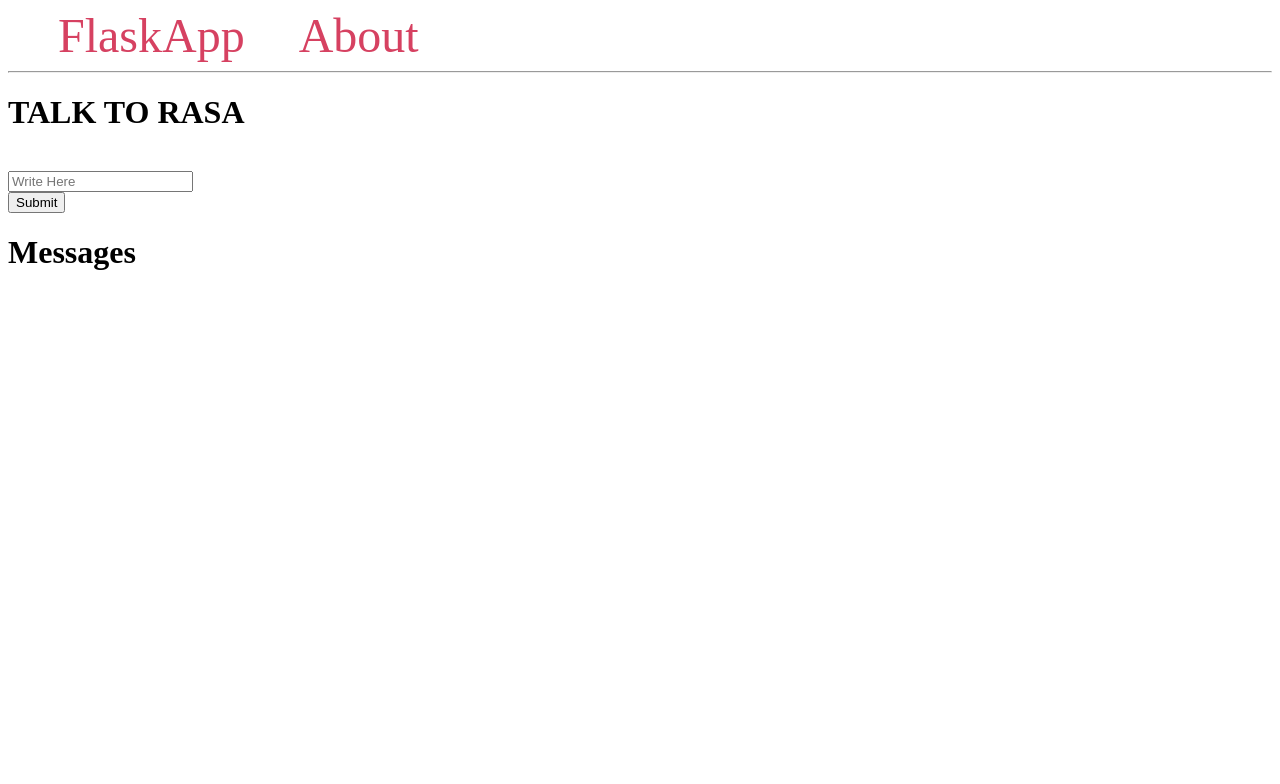
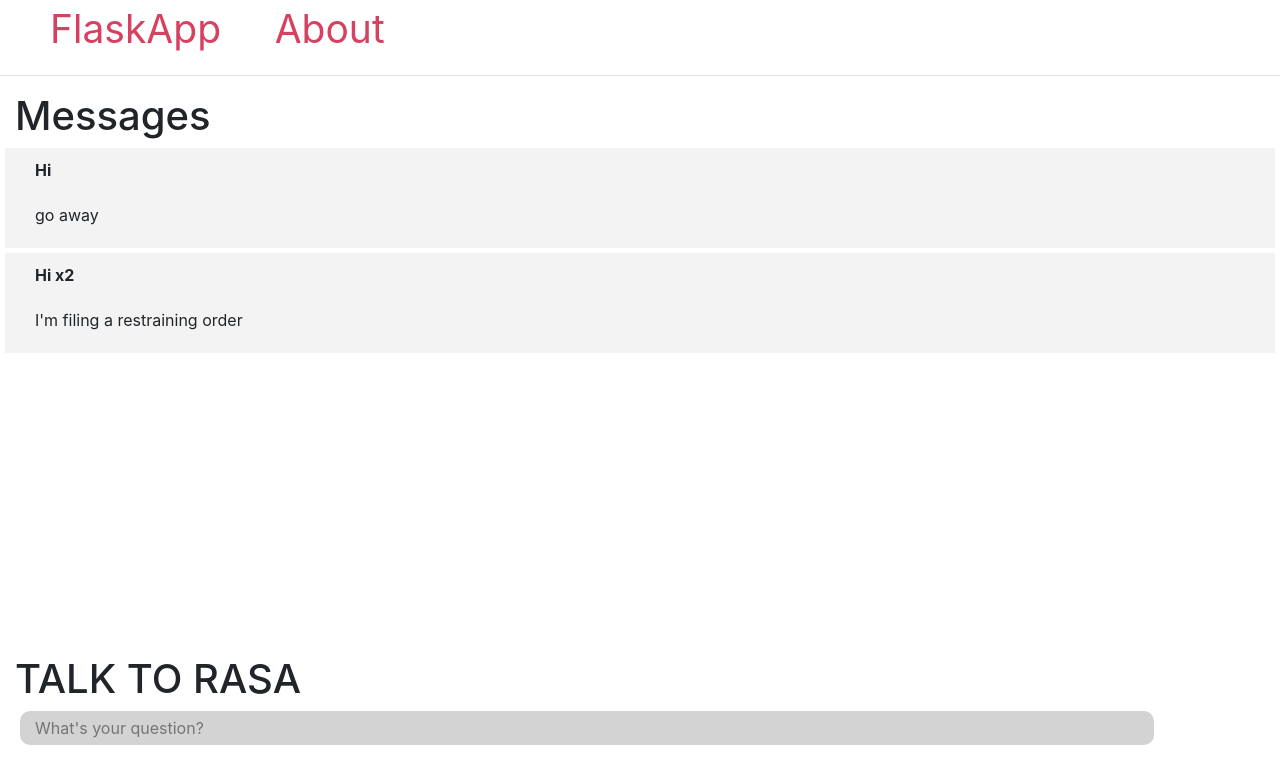
Before and after one commit to wrachel/RobustPhysics-RASA-project, a Flask app: page / in a window 1280 px wide. Shown: the top 784 px of the page. Run offline with Flask 2, Linux system fonts and the light colour scheme.

Commit message:
Attach bootstrap and custom CSS stylesheet

```diff
--- a/flaskr/app.py
+++ b/flaskr/app.py
@@ -2,7 +2,10 @@ from flask import Flask, render_template, request, jsonify,flash,redirect,url_fo
 import os,sys,requests, json
 from flaskwebgui import FlaskUI
 
-messages = [
+messages = [ {'question': "Hi",
+              'response': "go away"},
+              {'question': "Hi x2",
+              'response': "I'm filing a restraining order"},
             ]
 
 app = Flask(__name__)
--- a/flaskr/static/js/required.js
+++ b/flaskr/static/js/required.js
@@ -20,3 +20,11 @@ function keep_alive_server(){
 setInterval(keep_alive_server, interval_request)()
 
 })
+
+
+document.addEventListener('keydown', function (e) {
+  if (e.key === 'Enter' && !e.shiftKey) {
+      e.preventDefault();
+      document.querySelector('form').submit();
+  }
+});
--- a/flaskr/static/style.css
+++ b/flaskr/static/style.css
@@ -0,0 +1,49 @@
+nav {
+    font-size: 13px;
+}
+
+.message {
+    padding: 5px;
+    margin: 5px;
+    background-color: #f3f3f3
+}
+
+.input-text {
+    text-align: left;
+    border-radius: 10px;
+    padding:5px;
+    padding-left:15px;
+    border-style:hidden;
+    background-color: #d3d3d3;
+    color: black;
+    width:90%;
+}
+
+.form {
+    position:fixed;
+    left:0px;
+    bottom:50px;
+    width:100%;
+}
+
+h1 {
+    margin-left: 15px;
+}
+
+form {
+    margin-left: 20px;
+    margin-bottom: 5px;
+}
+
+p {
+    padding-top: 5px;
+    margin-left: 25px;
+}
+
+.question {
+    font-weight:700;
+}
+
+.response {
+    font-weight:400;
+}
--- a/flaskr/templates/base.html
+++ b/flaskr/templates/base.html
@@ -1,15 +1,12 @@
 <!DOCTYPE html>
+<link rel="stylesheet" href="../static/style.css">
+<link rel="stylesheet" href="https://cdn.jsdelivr.net/npm/bootstrap@4.0.0/dist/css/bootstrap.min.css" integrity="sha384-Gn5384xqQ1aoWXA+058RXPxPg6fy4IWvTNh0E263XmFcJlSAwiGgFAW/dAiS6JXm" crossorigin="anonymous">
 <script src="{{ url_for('static', filename='js/required.js')}}"></script>
 <html lang="en">
 <head>
     <meta charset="UTF-8">
     <title>{% block title %} {% endblock %} - FlaskApp</title>
     <style>
-        .message {
-            padding: 10px;
-            margin: 5px;
-            background-color: #f3f3f3
-        }
         nav a {
             color: #d64161;
             font-size: 3em;
--- a/flaskr/templates/create.html
+++ b/flaskr/templates/create.html
@@ -1,4 +1,7 @@
 {% extends 'base.html' %}
+<link rel="stylesheet" href="flaskr\static\style.css">
+<link rel="stylesheet" href="https://cdn.jsdelivr.net/npm/bootstrap@4.0.0/dist/css/bootstrap.min.css"
+    integrity="sha384-Gn5384xqQ1aoWXA+058RXPxPg6fy4IWvTNh0E263XmFcJlSAwiGgFAW/dAiS6JXm" crossorigin="anonymous">
 
 <script src="{{ url_for('static', filename='js/required.js')}}"></script>
 {% block content %}
--- a/flaskr/templates/index.html
+++ b/flaskr/templates/index.html
@@ -1,20 +1,21 @@
 {% extends 'base.html' %}
+<link rel="stylesheet" href="../static/style.css">
+<link rel="stylesheet" href="https://cdn.jsdelivr.net/npm/bootstrap@4.0.0/dist/css/bootstrap.min.css" integrity="sha384-Gn5384xqQ1aoWXA+058RXPxPg6fy4IWvTNh0E263XmFcJlSAwiGgFAW/dAiS6JXm" crossorigin="anonymous">
 
 <script src="{{ url_for('static', filename='js/required.js')}}"></script>
 {% block content %}
+    <h1>{% block title %} Messages {% endblock %}</h1>
+    {% for message in messages %}
+            <div class="message">
+                <p class="question">{{ message['question'] }}</p>
+                <p class="response">{{ message['response'] }}</p>
+        </div>
+    {% endfor %}
+    <div class="form">
     <h1>TALK TO RASA</h1>
         <form method="post">
-            <br>
-            <input type="text" name="rasa"
-                placeholder="Write Here"></input>
-            <br>
-            <button type="submit">Submit</button>
+            <input type="text" name="rasa" class="input-text"
+                placeholder="What's your question?  "></input>
         </form>
-    <h1>{% block title %} Messages {% endblock %}</h1>
-    {% for message in messages %}
-        <div class='message'>
-            <p>{{ message['question'] }}</p>
-            <p>{{ message['response'] }}</p>
-        </div>
-    {% endfor %}
+    </div>
 {% endblock %}
```
